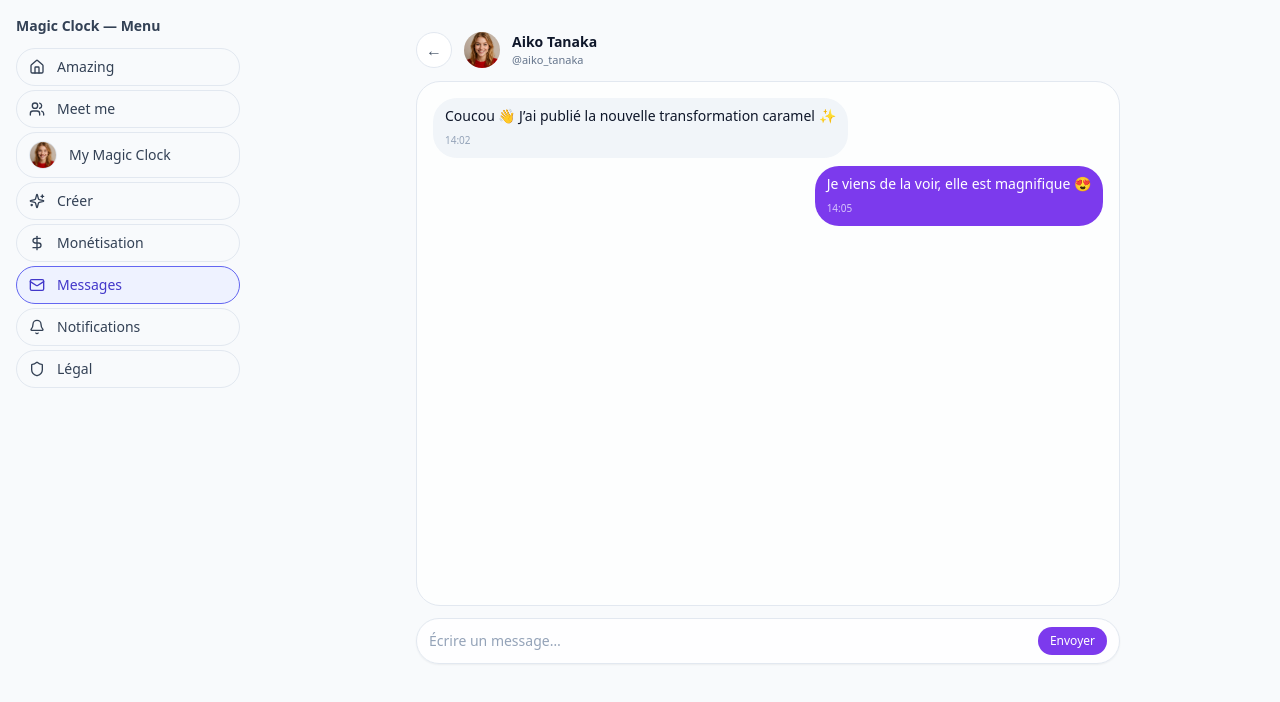
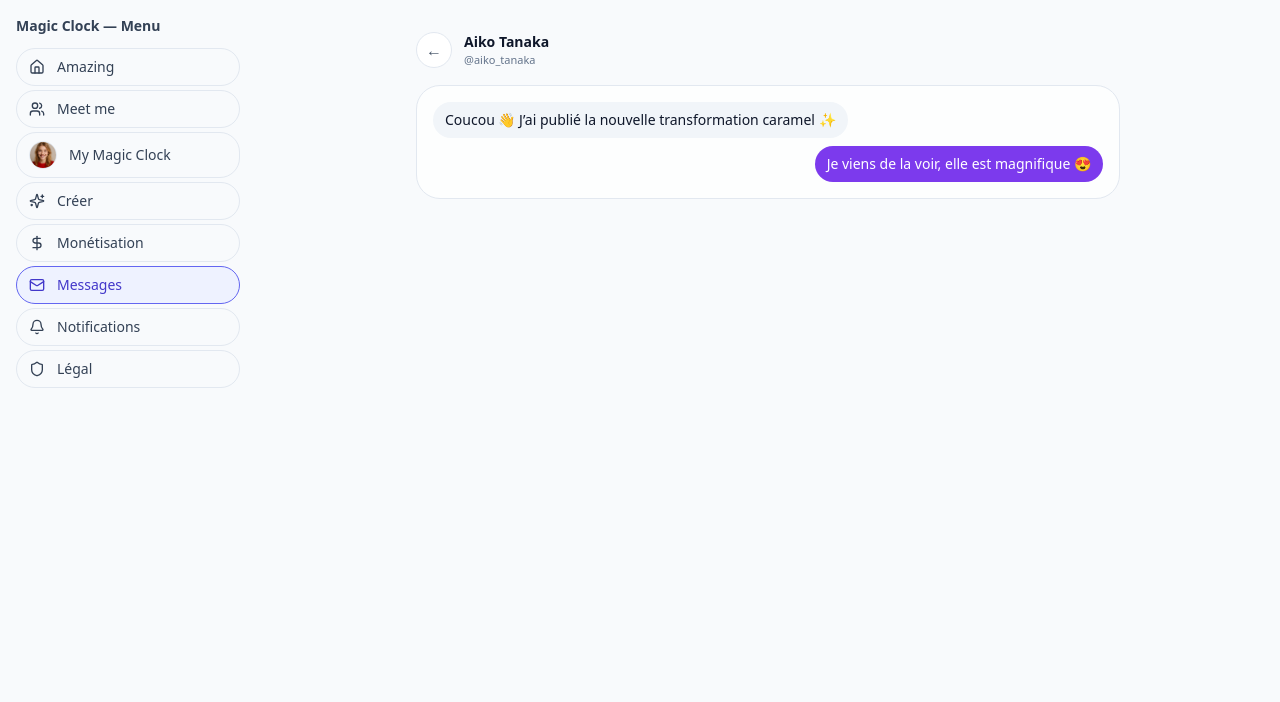
Before and after one commit to welcome-magic-clock/magic-clock-web-mvp, a Next.js app: page /messages/aiko in a window 1280 px wide. Shown: the top 702 px of the page. Built offline with nearby package versions, Linux system fonts and the light colour scheme.

Commit message:
Update page.tsx

```diff
--- a/app/messages/[id]/page.tsx
+++ b/app/messages/[id]/page.tsx
@@ -2,191 +2,84 @@
 "use client";
 
 import Link from "next/link";
-import { useParams } from "next/navigation";
-import { useState } from "react";
 
 type ChatMeta = {
-  id: string;
   name: string;
   handle: string;
-  avatarUrl?: string;
-  avatarType?: "photo" | "brand";
-  avatarInitials?: string;
-  avatarGradient?: string;
 };
 
 type ChatMessage = {
   id: number;
   from: "me" | "them";
   text: string;
-  time: string;
 };
 
 const chatMetas: Record<string, ChatMeta> = {
   aiko: {
-    id: "aiko",
     name: "Aiko Tanaka",
     handle: "@aiko_tanaka",
-    avatarType: "photo",
-    avatarUrl: "/creators/aiko-tanaka.jpeg",
   },
   sofia: {
-    id: "sofia",
     name: "Sofia Rivera",
     handle: "@sofia_rivera",
-    avatarType: "photo",
-    avatarUrl: "/creators/sofia-rivera.jpeg",
   },
   lena: {
-    id: "lena",
     name: "Lena Martin",
     handle: "@lena_martin",
-    avatarType: "photo",
-    avatarUrl: "/creators/lena-martin.jpeg",
   },
   "mc-sub": {
-    id: "mc-sub",
     name: "Magic Clock",
     handle: "@magic_clock_app",
-    avatarType: "brand",
-    avatarInitials: "MC",
-    avatarGradient:
-      "bg-gradient-to-tr from-indigo-500 via-purple-500 to-sky-500",
   },
   "mc-ppv": {
-    id: "mc-ppv",
     name: "Magic Clock",
     handle: "@magic_clock_app",
-    avatarType: "brand",
-    avatarInitials: "MC",
-    avatarGradient:
-      "bg-gradient-to-tr from-fuchsia-500 via-pink-500 to-orange-400",
   },
   "mc-likes": {
-    id: "mc-likes",
     name: "Magic Clock",
     handle: "@magic_clock_app",
-    avatarType: "brand",
-    avatarInitials: "MC",
-    avatarGradient:
-      "bg-gradient-to-tr from-emerald-500 via-teal-500 to-sky-400",
   },
 };
 
 const baseMessagesById: Record<string, ChatMessage[]> = {
   aiko: [
-    {
-      id: 1,
-      from: "them",
-      text: "Coucou 👋 J’ai publié la nouvelle transformation caramel ✨",
-      time: "14:02",
-    },
-    {
-      id: 2,
-      from: "me",
-      text: "Je viens de la voir, elle est magnifique 😍",
-      time: "14:05",
-    },
+    { id: 1, from: "them", text: "Coucou 👋 J’ai publié la nouvelle transformation caramel ✨" },
+    { id: 2, from: "me", text: "Je viens de la voir, elle est magnifique 😍" },
   ],
   sofia: [
-    {
-      id: 1,
-      from: "them",
-      text: "On teste Magic Clock avec l’équipe du salon, c’est top !",
-      time: "Hier",
-    },
-    {
-      id: 2,
-      from: "me",
-      text: "Merci 🙏 N’hésite pas à m’envoyer tes retours.",
-      time: "Hier",
-    },
+    { id: 1, from: "them", text: "On teste Magic Clock avec l’équipe du salon, c’est top !" },
+    { id: 2, from: "me", text: "Merci 🙏 N’hésite pas à m’envoyer tes retours." },
   ],
   lena: [
-    {
-      id: 1,
-      from: "them",
-      text: "Merci pour tes conseils sur le blond froid 💬",
-      time: "Mar.",
-    },
-    {
-      id: 2,
-      from: "me",
-      text: "Avec plaisir, tu peux enregistrer la formule dans Magic Clock.",
-      time: "Mar.",
-    },
+    { id: 1, from: "them", text: "Merci pour tes conseils sur le blond froid 💬" },
+    { id: 2, from: "me", text: "Avec plaisir, tu peux enregistrer la formule dans Magic Clock." },
   ],
   "mc-sub": [
-    {
-      id: 1,
-      from: "them",
-      text: "Nouveau abonné : @hairby_jules vient de s’abonner à ton contenu.",
-      time: "Il y a 5 min",
-    },
+    { id: 1, from: "them", text: "Nouveau abonné : @hairby_jules vient de s’abonner à ton contenu." },
   ],
   "mc-ppv": [
-    {
-      id: 1,
-      from: "them",
-      text: "Achat PPV confirmé : « Balayage caramel studio » (4,90 CHF).",
-      time: "Il y a 12 min",
-    },
+    { id: 1, from: "them", text: "Achat PPV confirmé : « Balayage caramel studio » (4,90 CHF)." },
   ],
   "mc-likes": [
-    {
-      id: 1,
-      from: "them",
-      text: "Boom ! 12 302 likes sur « Blond ambré ». Bravo 🪄",
-      time: "Aujourd’hui",
-    },
+    { id: 1, from: "them", text: "Boom ! 12 302 likes sur « Blond ambré ». Bravo 🪄" },
   ],
 };
 
-export default function MessageThreadPage() {
-  // 🔑 Récupération de l'id via useParams (logique App Router côté client)
-  const params = useParams<{ id: string }>();
-  const id = (params?.id ?? "") as string;
-
-  const meta: ChatMeta =
-    chatMetas[id] ??
-    ({
-      id,
-      name: "Conversation",
-      handle: "",
-    } as ChatMeta);
-
-  const [messages, setMessages] = useState<ChatMessage[]>(
-    baseMessagesById[id] ?? [
-      {
-        id: 1,
-        from: "them",
-        text: "Bienvenue dans ta messagerie Magic Clock ✨",
-        time: "Maintenant",
-      },
-    ]
-  );
-  const [draft, setDraft] = useState("");
-
-  const handleSend = () => {
-    const trimmed = draft.trim();
-    if (!trimmed) return;
-
-    setMessages((prev) => [
-      ...prev,
-      {
-        id: prev.length + 1,
-        from: "me",
-        text: trimmed,
-        time: "Maintenant",
-      },
-    ]);
-    setDraft("");
-  };
+export default function MessageThreadPage({
+  params,
+}: {
+  params: { id: string };
+}) {
+  const id = params.id;
+  const meta = chatMetas[id] ?? { name: "Conversation", handle: "" };
+  const messages = baseMessagesById[id] ?? [
+    { id: 1, from: "them", text: "Bienvenue dans ta messagerie Magic Clock ✨" },
+  ];
 
   return (
-    <main className="mx-auto flex h-[calc(100vh-72px)] max-w-3xl flex-col px-4 pb-20 pt-4 sm:px-6 lg:px-8">
-      {/* Header chat */}
-      <header className="mb-3 flex items-center gap-3">
+    <main className="mx-auto max-w-3xl px-4 pb-20 pt-4 sm:px-6 lg:px-8">
+      {/* Header très simple */}
+      <header className="mb-4 flex items-center gap-3">
         <Link
           href="/messages"
           className="flex h-9 w-9 items-center justify-center rounded-full border border-slate-200 bg-white text-slate-600 hover:bg-slate-50"
@@ -194,47 +87,16 @@ export default function MessageThreadPage() {
         >
           ←
         </Link>
-
-        <div className="flex items-center gap-3">
-          <div className="h-9 w-9 overflow-hidden rounded-full bg-slate-100">
-            {meta.avatarType === "photo" && meta.avatarUrl ? (
-              <img
-                src={meta.avatarUrl}
-                alt={meta.name}
-                className="h-full w-full object-cover"
-              />
-            ) : meta.avatarType === "brand" ? (
-              <div
-                className={`flex h-full w-full items-center justify-center rounded-full text-xs font-semibold text-white ${
-                  meta.avatarGradient ?? "bg-slate-400"
-                }`}
-              >
-                {meta.avatarInitials ?? "MC"}
-              </div>
-            ) : (
-              <div className="flex h-full w-full items-center justify-center text-xs font-semibold text-slate-500">
-                {meta.name
-                  .split(" ")
-                  .map((n) => n[0])
-                  .join("")
-                  .slice(0, 2)
-                  .toUpperCase()}
-              </div>
-            )}
-          </div>
-          <div>
-            <p className="text-sm font-semibold text-slate-900">
-              {meta.name}
-            </p>
-            {meta.handle && (
-              <p className="text-[11px] text-slate-500">{meta.handle}</p>
-            )}
-          </div>
+        <div>
+          <p className="text-sm font-semibold text-slate-900">{meta.name}</p>
+          {meta.handle && (
+            <p className="text-[11px] text-slate-500">{meta.handle}</p>
+          )}
         </div>
       </header>
 
-      {/* Zone messages */}
-      <section className="flex-1 overflow-y-auto rounded-3xl border border-slate-200 bg-white/80 p-3 sm:p-4">
+      {/* Zone messages (juste des bulles, sans input pour l’instant) */}
+      <section className="rounded-3xl border border-slate-200 bg-white/80 p-3 sm:p-4">
         <div className="flex flex-col gap-2 text-sm">
           {messages.map((msg) => {
             const isMe = msg.from === "me";
@@ -250,46 +112,13 @@ export default function MessageThreadPage() {
                       : "bg-slate-100 text-slate-900"
                   }`}
                 >
-                  <p className="whitespace-pre-wrap">{msg.text}</p>
-                  <p
-                    className={`mt-1 text-[10px] ${
-                      isMe
-                        ? "text-violet-100/80"
-                        : "text-slate-400"
-                    }`}
-                  >
-                    {msg.time}
-                  </p>
+                  {msg.text}
                 </div>
               </div>
             );
           })}
         </div>
       </section>
-
-      {/* Barre d’entrée message */}
-      <section className="mt-3 flex items-center gap-2 rounded-2xl border border-slate-200 bg-white/90 px-3 py-2 shadow-sm">
-        <input
-          type="text"
-          value={draft}
-          onChange={(e) => setDraft(e.target.value)}
-          onKeyDown={(e) => {
-            if (e.key === "Enter") {
-              e.preventDefault();
-              handleSend();
-            }
-          }}
-          placeholder="Écrire un message…"
-          className="flex-1 border-none bg-transparent text-sm text-slate-900 placeholder:text-slate-400 focus:outline-none"
-        />
-        <button
-          type="button"
-          onClick={handleSend}
-          className="inline-flex items-center justify-center rounded-full bg-violet-600 px-3 py-1.5 text-xs font-medium text-white hover:bg-violet-700"
-        >
-          Envoyer
-        </button>
-      </section>
     </main>
   );
 }
```
